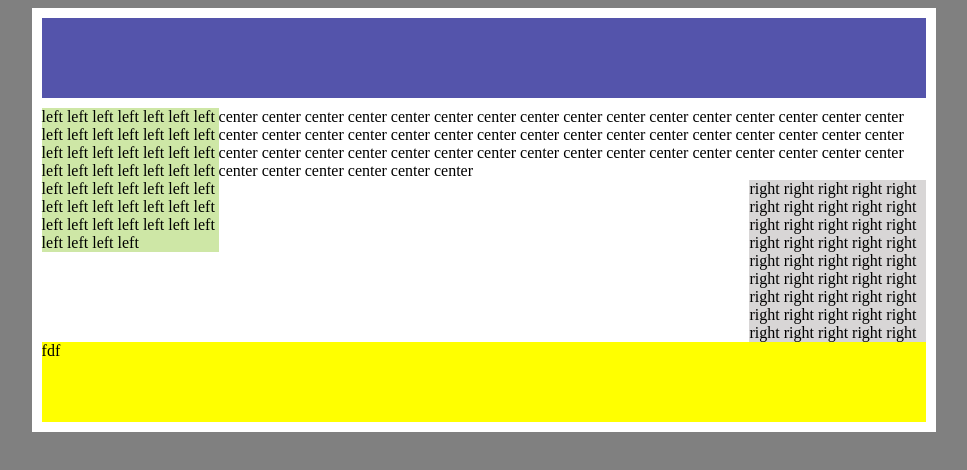
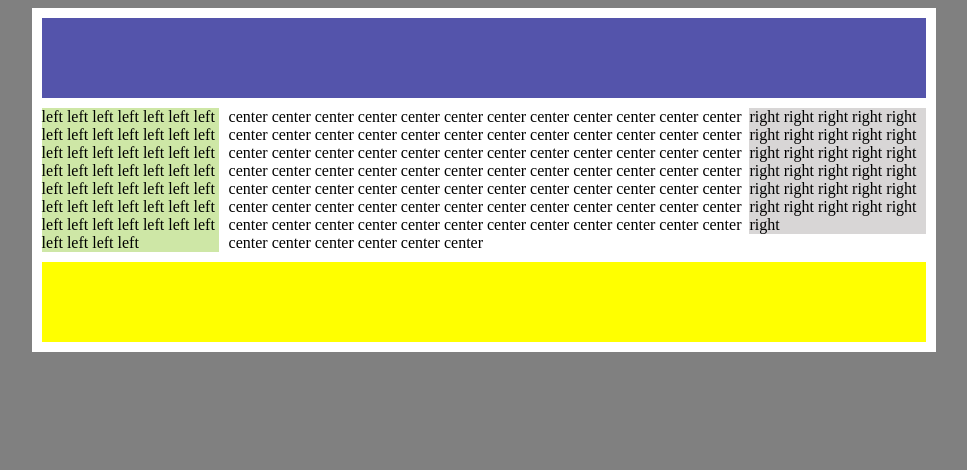
Before and after one commit to vladyslavhanoshenko/Internet-technologies, a plain HTML site: page p10/index.html in a window 1280 px wide. Shown: the whole page, without its empty margins (156-1123 px from the left). Drawn offline with Linux system fonts and the light colour scheme.

Commit message:
finilized simple maket

```diff
--- a/p10/css/common.css
+++ b/p10/css/common.css
@@ -16,8 +16,6 @@ section{
 
 header{
     display: block;
-    /* margin-left: auto;
-    margin-right: auto; */
     background-color: rgba(51, 51, 155, 0.836);
     height: 80px;
 }
@@ -25,30 +23,27 @@ header{
 #content{
     margin-top: 10px;
     margin-bottom: 10px;
-
-
 }
 
 #leftpanel{
     width: 20%;
     float: left;
     background-color: rgb(206, 231, 166);
-    margin-bottom: 10px;
+    margin-right: 10px;
 }
 
 #center{
-
+    padding-left: 10px;
 }
 
 #rightpanel{
     width: 20%;
     float: right;
     background-color: rgb(216, 214, 214);
-
 }
 
 footer{
-    clear: both;
+    /* clear: both; */
     background-color: yellow;
     height: 80px;
 }
--- a/p10/index.html
+++ b/p10/index.html
@@ -39,24 +39,28 @@
                 left
             </div>
         </div>
+
+        <div id="rightpanel">
+            <div>
+                right right right right right right right right right right right right right right right right right right right right right right right right right
+                right right right right right right
+            </div>
+
+        </div>
         <div id="center">
             <div>
                 center center center center center center center center center center center center center center center center center center
                 center center center center center center center center center center center center center center center center center center
                 center center center center center center center center center center center center center center center center center center
-            </div>
+                center center center center center center center center center center center center center center center center center center
+                center center center center center center center center center center center center center center center center center center
 
-        </div>
-        <div id="rightpanel">
-            <div>
-                right right right right right right right right right right right right right right right right right right right right right right right right right
-                right right right right right right right right right right right right right right right right right right right right
             </div>
 
         </div>
     </section>
     <footer>
-        fdf
+
     </footer>
 </section>
 </body>
```
